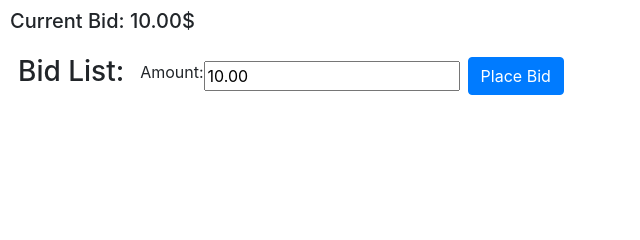
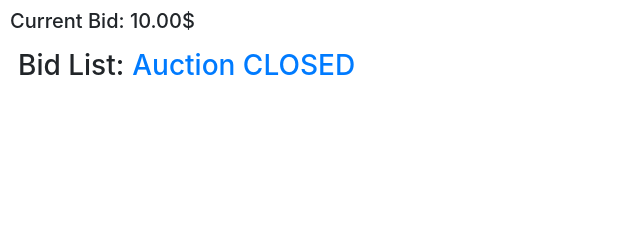
Before and after one commit to AutoAFK/cs50-auction, a Django app: page /auction/2 in a window 1280 px wide. Shown: the part 252-492 px from the top of the page, without its empty margins (0-640 px from the left). Run offline with Django 3.2, Linux system fonts and the light colour scheme; a user stored in the database is signed in; data comes from the database, SQL or seed files in the repository; both versions use the stored data as it was after the commit; data that the repository does not hold is empty; some libraries are stand-ins or nearby versions.

Commit message:
added an option to close auctions

```diff
--- a/auctions/templates/auctions/auction/auction.html
+++ b/auctions/templates/auctions/auction/auction.html
@@ -6,7 +6,15 @@
   <h5>Current Bid: {{ current_bid }}$</h5>
   <div class="d-flex flex-row align-items-center">
     <h3 class="p-2">Bid List:</h3>
-    {% if not is_same_user %}
+    {% if is_same_user and not auction.is_closed %}
+      <form class="d-flex flex-row align-items-center p-2" action="{% url 'auction_close' %}" method="post">
+        {% csrf_token %}
+        <input type="hidden" name="auction_id" value="{{ auction.id }}" />
+        <input type="submit" value="Close Auction" class="btn btn-primary m-2" />
+      </form>
+    {% elif auction.is_closed %}
+      <h3 class="text-primary">Auction CLOSED</h3>
+    {% else %}
       <form class="d-flex flex-row align-items-center p-2" action="{% url 'place_bid' %}" method="post">
         {% csrf_token %}
         <input type="hidden" name="auction_price" value=" {{ auction.price }}" />
@@ -23,6 +31,7 @@
   </ol>
 {% endblock %}
 
+{% if user.is_authenticated %}
   {% block navlinks %}
     <li class="nav-item">
       <form class="nav-item" id="watchlist_form" action="{% url 'add_to_watchlist' auction.id %}" method="post">
@@ -35,3 +44,4 @@
       </form>
     </li>
   {% endblock %}
+{% endif %}
--- a/auctions/urls.py
+++ b/auctions/urls.py
@@ -9,6 +9,7 @@ urlpatterns = [
     path("register", views.register, name="register"),
     path("auction/<int:auction_id>", views.auction_item, name="auction_item"),
     path("auction/create", views.auction_create, name="auction_create"),
+    path("auction/close", views.auction_close, name="auction_close"),
     path("place_bid", views.place_bid, name="place_bid"),
     path(
         "add_to_watchlist/<int:auction_id>",
--- a/auctions/views.py
+++ b/auctions/views.py
@@ -26,8 +26,10 @@ def auction_item(request, auction_id):
         item.price = highest_bid
         item.save()
 
-    user = request.user
-    watchlist_item = user.user_watchlist.filter(auction=item).exists()
+    watchlist_item = []
+    if request.user.is_authenticated:
+        user = request.user
+        watchlist_item = user.user_watchlist.filter(auction=item).exists()
     # create a place bid form and set minimum value to the heighest bid.
     form = PlaceBidForm()
     form.fields["amount"].widget.attrs["min"] = item.price
@@ -80,6 +82,17 @@ def auction_create(request):
                 "items_list": items_list,
             },
         )
+
+
+def auction_close(request):
+    if request.method == "POST":
+        auction_id = request.POST["auction_id"]
+        user = request.user
+        auction = Auction.objects.get(id=auction_id)
+        if user == auction.user:
+            auction.is_closed = True
+            auction.save()
+        return HttpResponseRedirect(reverse("auction_item", args=[auction_id]))
 
 
 def item_create(request):
```
Also changed, not shown: db.sqlite3. Lines whose indentation alone changed are shown as unchanged.
